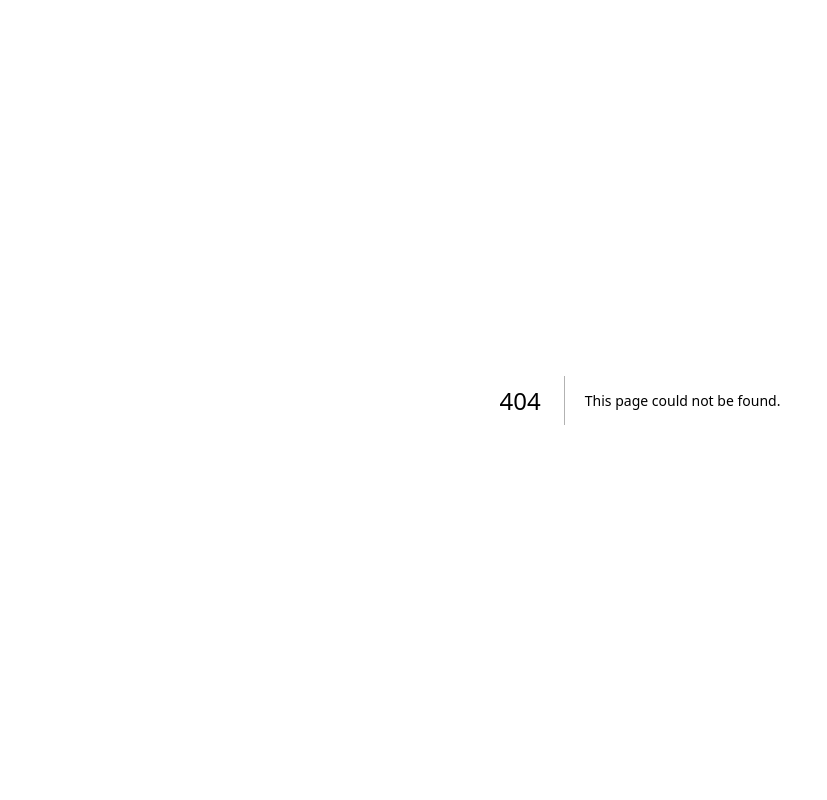
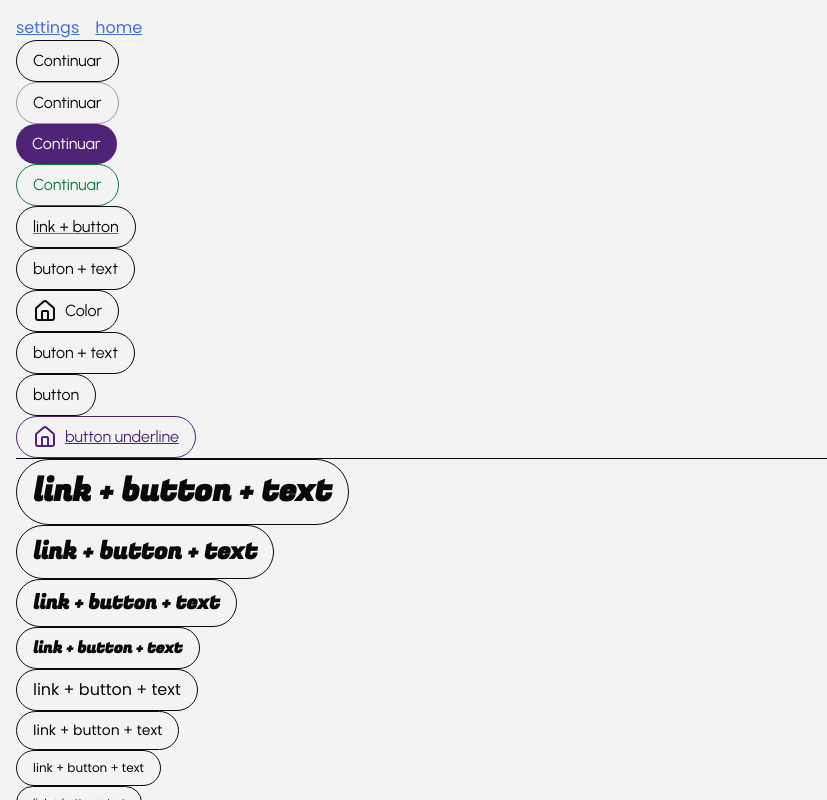
Before and after one commit to Francisco-Neves-15/tellmethecolor, a Next.js app: page /layout_test in a window 1280 px wide. Before the commit this address had no page. Shown: the whole page, without its empty margins (0-827 px from the left). Built offline with nearby package versions, Linux system fonts and the light colour scheme.

Commit message:
organization, tests and others

```diff
--- /dev/null
+++ b/src/app/layout_test/page.tsx
@@ -0,0 +1,81 @@
+"use client";
+// import { useEffect, useMemo, useState } from "react";
+import Link from "next/link";
+
+// Style
+import useGlobalStyles from "@/hooks/useGlobalStyles";
+
+// Icons
+import { LuHouse } from "react-icons/lu";
+
+// Components
+import Container from "@/components/ui/Container";
+import View from "@/components/ui/View";
+import Text from "@/components/ui/Text";
+import Button from "@/components/ui/Button";
+
+export default function Home() {
+  const { gColors } = useGlobalStyles();
+
+  return (
+    <Container padding>
+
+      <View className="flex flex-row gap-4">
+        <Link href={"/settings"}>settings</Link>
+        <Link href={"/"}>home</Link>
+      </View>
+
+      <Button>Continuar</Button>
+      <Button variant="sub">Continuar</Button>
+      <Button variant="main" color="primary">Continuar</Button>
+      <Button variant="outline" color="success">Continuar</Button>
+
+      {/* Testes de Botões */}
+
+      <Link href={"/settings"}>
+        <Button>
+          link + button
+        </Button>
+      </Link>
+
+      <Button>buton + text</Button>
+      <Button><LuHouse size={24} /> Color </Button>
+
+      <Button><Text size="button">buton + text</Text></Button>
+
+      <Button>button</Button>
+      <Button color="primary" variant="outline" underline><LuHouse size={24} /> button underline</Button>
+
+      <hr />
+
+      <Button><Text size="display">link + button + text</Text></Button>
+      <Button><Text size="h1">link + button + text</Text></Button>
+      <Button><Text size="h2">link + button + text</Text></Button>
+      <Button><Text size="h3">link + button + text</Text></Button>
+      <Button><Text size="body">link + button + text</Text></Button>
+      <Button><Text size="caption">link + button + text</Text></Button>
+      <Button><Text size="micro">link + button + text</Text></Button>
+      <Button><Text size="nano">link + button + text</Text></Button>
+      <Button><Text size="button">link + button + text</Text></Button>
+      <Button>link + button + text</Button>
+
+      {/* Testes de Botões */}
+
+      <hr />
+
+      <Text size="display">link + button + text</Text>
+      <Text size="h1">link + button + text</Text>
+      <Text size="h2">link + button + text</Text>
+      <Text size="h3">link + button + text</Text>
+      <Text size="body">link + button + text</Text>
+      <Text size="caption">link + button + text</Text>
+      <Text size="micro">link + button + text</Text>
+      <Text size="nano">link + button + text</Text>
+      <Text size="button">link + button + text</Text>
+
+      <hr />
+
+      <Link href={"/settings"}>link</Link>
+    </Container>
+  );
+}
--- a/src/app/page.tsx
+++ b/src/app/page.tsx
@@ -9,14 +9,9 @@ import fStyles from "./style.module.scss"
 // Hooks
 import { useI18n } from "@/hooks/useI18n";
 
-// Icons
-import { LuHouse } from "react-icons/lu";
-
 // Components
 import Container from "@/components/ui/Container";
 import View from "@/components/ui/View";
-import Text from "@/components/ui/Text";
-import Button from "@/components/ui/Button";
 
 export default function Home() {
   const tHome = useI18n("pag-home");
@@ -25,63 +20,17 @@ export default function Home() {
 
   return (
     <Container padding>
+
+      <View className="flex flex-row gap-4">
+        <Link href={"/settings"}>settings</Link>
+        <Link href={"/layout_test"}>layout_test</Link>
+      </View>
+
       <View className={fStyles.content}>
         Test
         {/* <Link href={"/layout_test/"}>Teste</Link> */}
         {/* <Link href={"/settings/"}>Setting</Link> */}
       </View>
-
-      <Button>Continuar</Button>
-      <Button variant="sub">Continuar</Button>
-      <Button variant="main" color="primary">Continuar</Button>
-      <Button variant="outline" color="success">Continuar</Button>
-
-      {/* Testes de Botões */}
-
-      <Link href={"/settings"}>
-        <Button>
-          link + button
-        </Button>
-      </Link>
-
-      <Button>buton + text</Button>
-      <Button><LuHouse size={24} /> Color </Button>
-
-      <Button><Text size="button">buton + text</Text></Button>
-
-      <Button>button</Button>
-      <Button color="primary" variant="outline" underline><LuHouse size={24} /> button underline</Button>
-
-      <hr />
-
-      <Button><Text size="display">link + button + text</Text></Button>
-      <Button><Text size="h1">link + button + text</Text></Button>
-      <Button><Text size="h2">link + button + text</Text></Button>
-      <Button><Text size="h3">link + button + text</Text></Button>
-      <Button><Text size="body">link + button + text</Text></Button>
-      <Button><Text size="caption">link + button + text</Text></Button>
-      <Button><Text size="micro">link + button + text</Text></Button>
-      <Button><Text size="nano">link + button + text</Text></Button>
-      <Button><Text size="button">link + button + text</Text></Button>
-      <Button>link + button + text</Button>
-
-      {/* Testes de Botões */}
-
-      <hr />
-
-      <Text size="display">link + button + text</Text>
-      <Text size="h1">link + button + text</Text>
-      <Text size="h2">link + button + text</Text>
-      <Text size="h3">link + button + text</Text>
-      <Text size="body">link + button + text</Text>
-      <Text size="caption">link + button + text</Text>
-      <Text size="micro">link + button + text</Text>
-      <Text size="nano">link + button + text</Text>
-      <Text size="button">link + button + text</Text>
-
-      <hr />
-
-      <Link href={"/settings"}>link</Link>
     </Container>
   );
 }
--- a/src/app/settings/page.tsx
+++ b/src/app/settings/page.tsx
@@ -4,10 +4,6 @@ import Link from "next/link";
 
 // Style
 import useGlobalStyles from "@/hooks/useGlobalStyles";
-import fStyles from "./style.module.scss"
-
-// Hooks
-import { useI18n } from "@/hooks/useI18n";
 
 // Components
 
@@ -17,12 +13,14 @@ import View from "@/components/ui/View";
 import Button from "@/components/ui/Button";
 
 export default function Settings() {
-  const tHome = useI18n("pag-home");
-
   const { gColors } = useGlobalStyles();
 
   return (
     <Container padding>
+      <View className="flex flex-row gap-4">
+        <Link href={"/"}>home</Link>
+        <Link href={"/layout_test"}>settings</Link>
+      </View>
       <Link href={"/"}>
         <Button>
           Voltar
--- a/src/components/ui/Button/index.tsx
+++ b/src/components/ui/Button/index.tsx
@@ -36,7 +36,7 @@ const Button = forwardRef<HTMLButtonElement, IButtonProps>(
   (
     {
       variant = "outline",
-      color = "primary",
+      color = "theme",
       size = "normal",
       underline = false,
       iconRound = false,
--- a/src/lang/strings/geral/common.ts
+++ b/src/lang/strings/geral/common.ts
@@ -1,20 +1,7 @@
 export const common_str = {
   "pt-BR": {
     "common-cancel": "Cancelar",
-    "common-confirm": "Confirmar",
-    "common-continue": "Continuar",
-    "common-close": "Fechar",
-    "common-ok": "OK",
-    "common-save": "Salvar",
-    "common-typeHere": "Digite aqui",
   },
   "en-US": {
-    "common-cancel": "Cancel",
-    "common-confirm": "Confirm",
-    "common-continue": "Continue",
-    "common-close": "Close",
-    "common-ok": "OK",
-    "common-save": "Save",
-    "common-typeHere": "Type here",
   },
 };
--- a/src/lang/strings/geral/dataSettings.ts
+++ b/src/lang/strings/geral/dataSettings.ts
@@ -1,18 +1,8 @@
 export const data_settings_str = {
   "pt-BR": {
-    "th-mode-opt-light": "Claro",
-    "th-mode-opt-dark": "Escuro",
     "th-mode-opt-system": "Sistema",
     "lang-opt-system": "Sistema (navegador)",
-    "lang-opt-pt-BR": "Português (Brasil)",
-    "lang-opt-en-US": "English (US)",
   },
   "en-US": {
-    "th-mode-opt-light": "Light",
-    "th-mode-opt-dark": "Dark",
-    "th-mode-opt-system": "System",
-    "lang-opt-system": "System (browser)",
-    "lang-opt-pt-BR": "Portuguese (Brazil)",
-    "lang-opt-en-US": "English (US)",
   },
 };
--- a/src/lang/strings/pages/layout_test.ts
+++ b/src/lang/strings/pages/layout_test.ts
@@ -1,12 +1,6 @@
 export const page_str_layoutTest = {
   "pt-BR": {
-    "layoutTest-button-click": "Clique aqui",
-    "layoutTest-title": "Página Inicial",
-    "layoutTest-welcome": "Bem-vindo ao app!",
   },
   "en-US": {
-    "layoutTest-button-click": "Click here",
-    "layoutTest-title": "Home Page",
-    "layoutTest-welcome": "Welcome to the app!",
   },
 };
```
